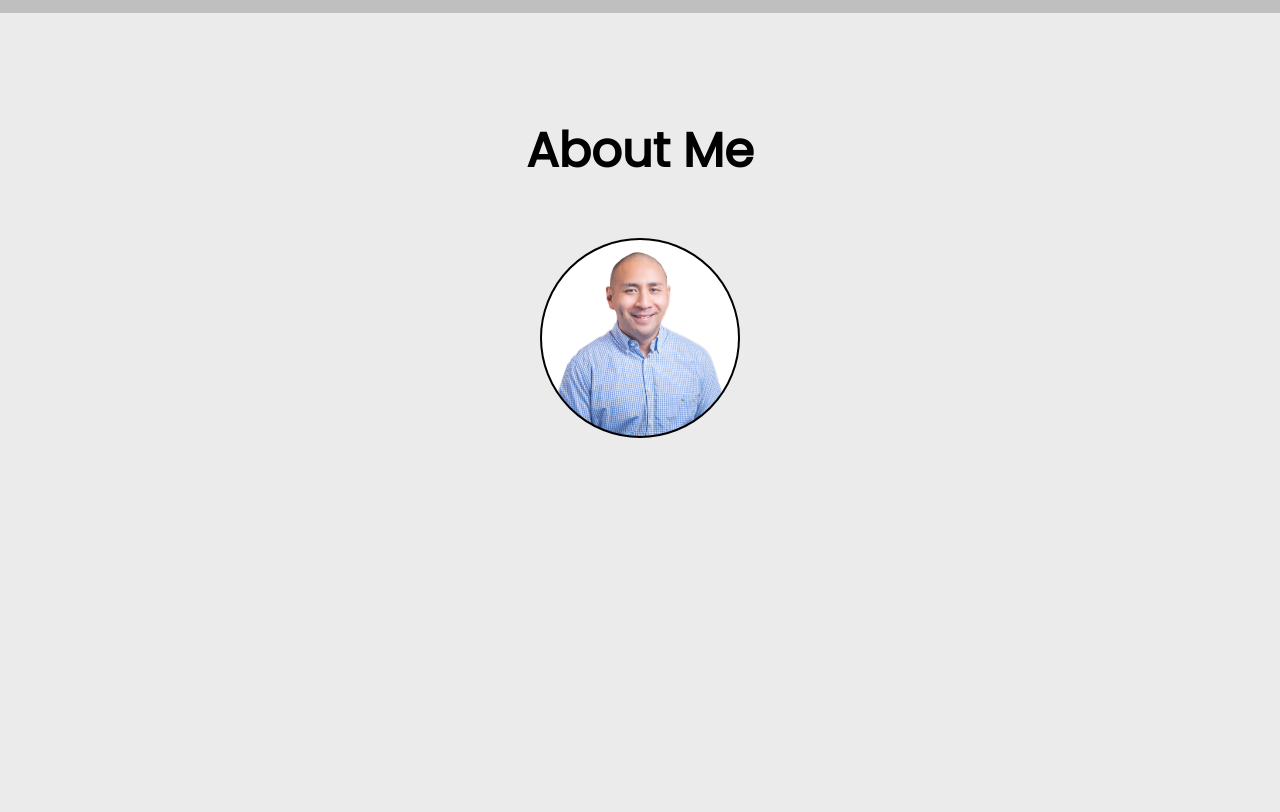
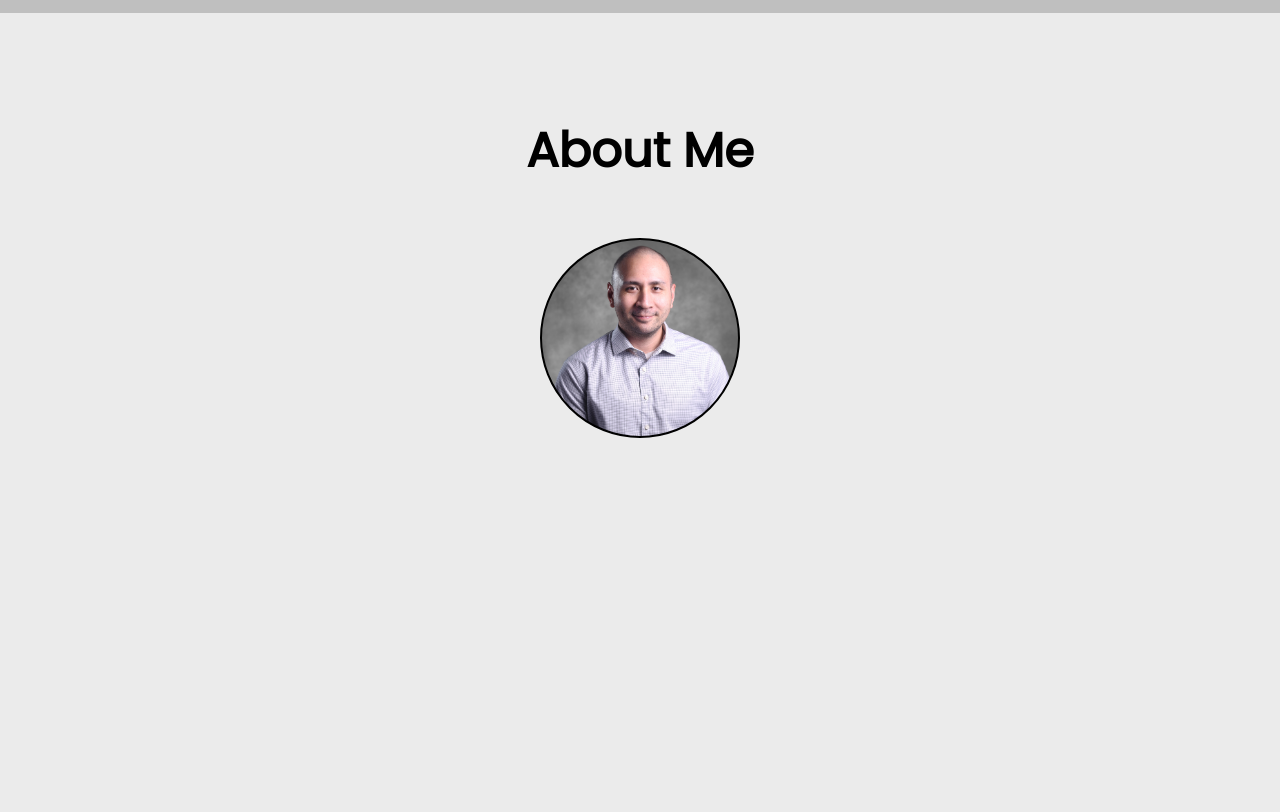
Before and after one commit to got0values/jayvelarde, a PHP site: page / in a window 1280 px wide. Shown: the part 2388-3200 px from the top of the page. Run offline with PHP 8.4, Linux system fonts and the light colour scheme.

Commit message:
more updates

```diff
--- a/index.php
+++ b/index.php
@@ -56,7 +56,7 @@
 
                 <div class="project col-lg">
                     <div class="project-img">
-                        <a href="https://app.curatorkit.com.com/" target="_blank"><img src="/images/curatorkitscreenshot.png" class="from-left show-on-scroll"></a>
+                        <a href="https://app.curatorkit.com/" target="_blank"><img src="/images/curatorkitscreenshot.png" class="from-left show-on-scroll"></a>
                     </div>
                     <div class="project-des">
                         <a href="https://app.curatorkit.com/" target="_blank" class="d-flex gap-2">
--- a/style.css
+++ b/style.css
@@ -425,10 +425,10 @@ p {
     height: 200px;
     width: 200px;
     background-color: white;
-    background-image: url("images/jvhead2.png");
+    background-image: url("images/jvhead3.png");
     background-size: cover;
     background-repeat: no-repeat;
-    background-position: 0px 5px;
+    background-position: -18px 0px;
     border: 2px solid black;
     border-radius: 50%;
     margin-left: auto;
```
Also changed, not shown: images/jvhead3.png (added).
